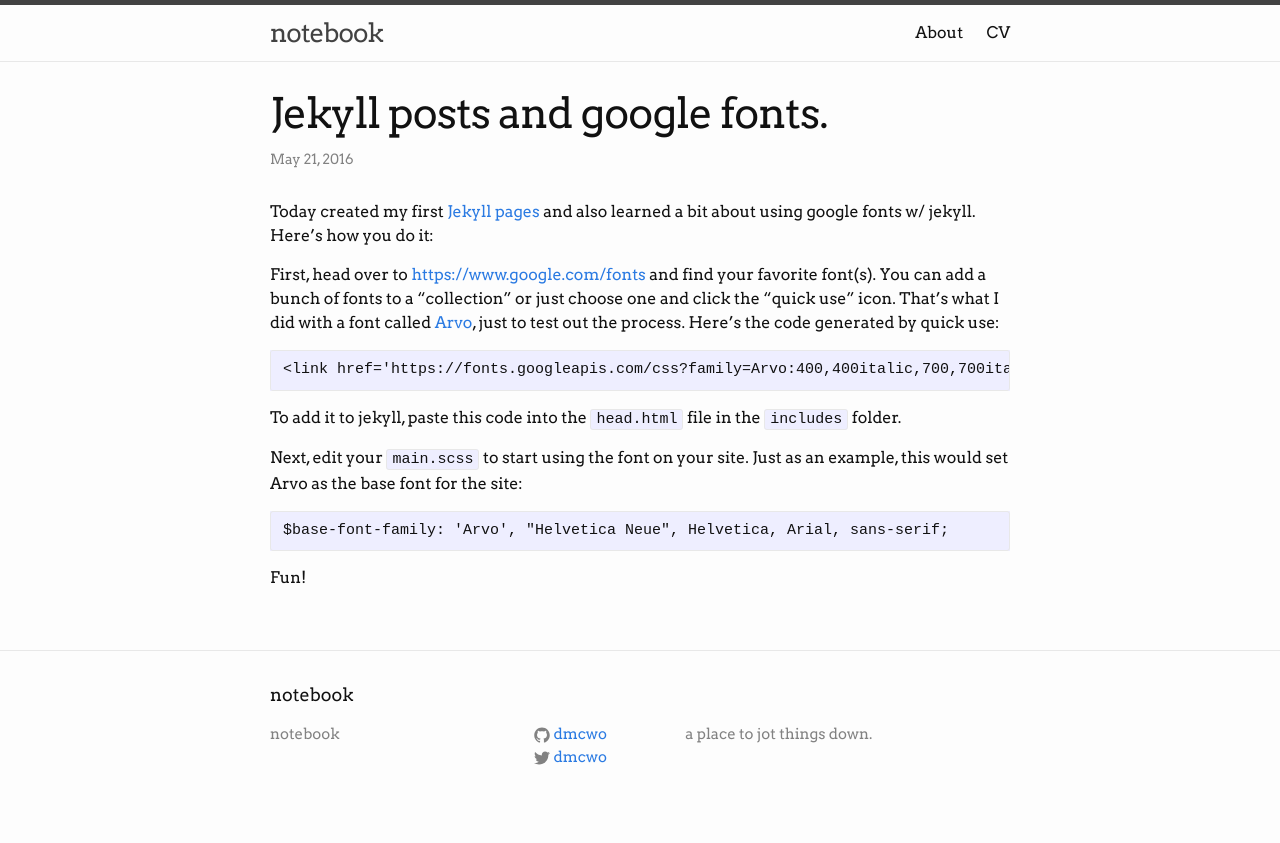
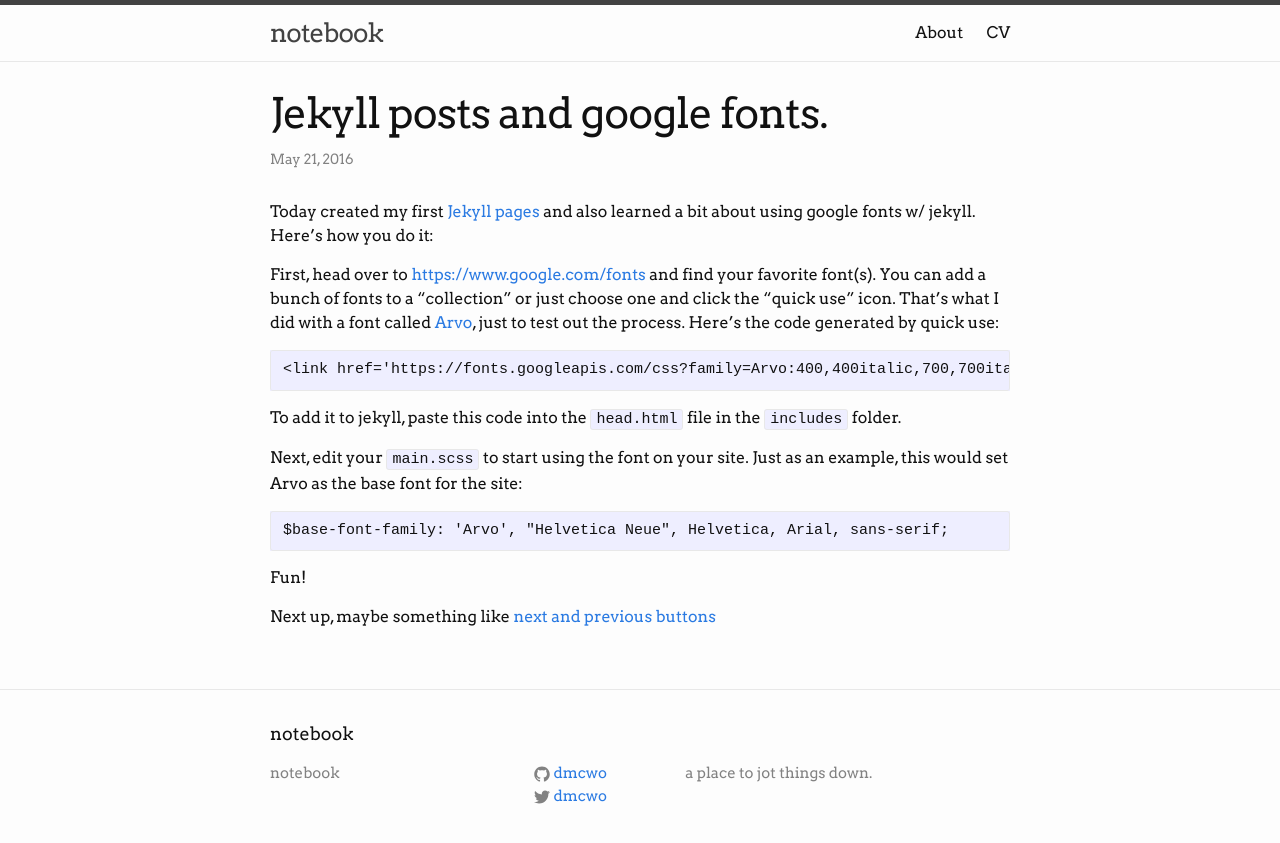
Before and after one commit to dmcwo/old-notebook, a Jekyll site: the page built from _posts/2016-05-21-a-post-about-pages.markdown, in a window 1280 px wide. Shown: the top 843 px of the page. Built offline with Jekyll 4.4.1, drawn with Linux system fonts in a browser that asks for light colours.

Commit message:
noodle bowl

````diff
--- a/_posts/2016-05-21-a-post-about-pages.markdown
+++ b/_posts/2016-05-21-a-post-about-pages.markdown
@@ -22,3 +22,5 @@
 ```
 
 Fun!
+
+Next up, maybe something like [next and previous buttons](http://jdp.org.uk/jekyll/2015/06/01/next-and-previous-posts-in-jekyll.html)
````
Also changed, not shown: 2 other files.
